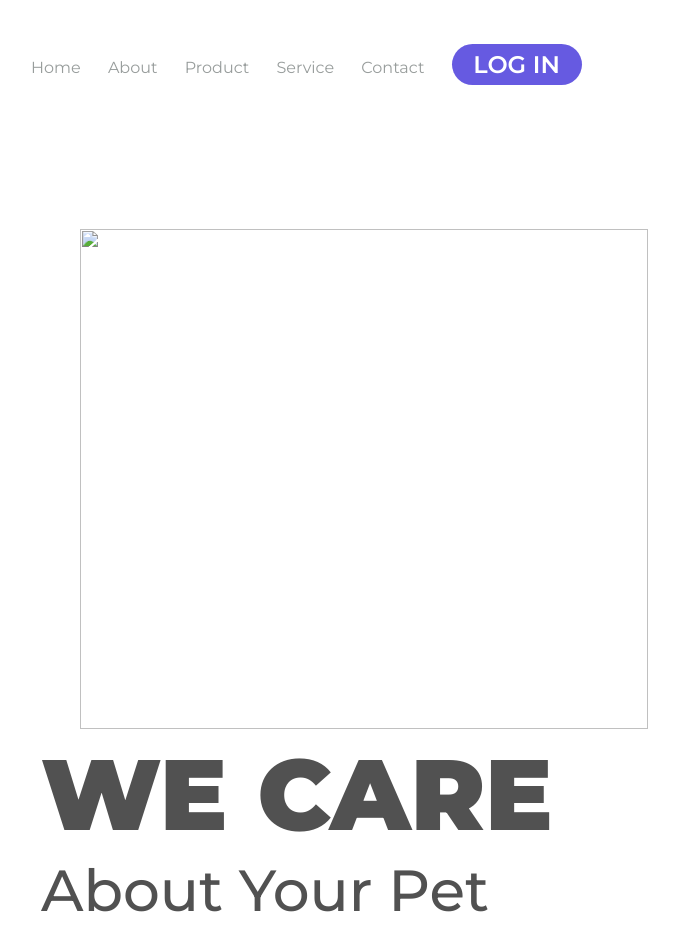
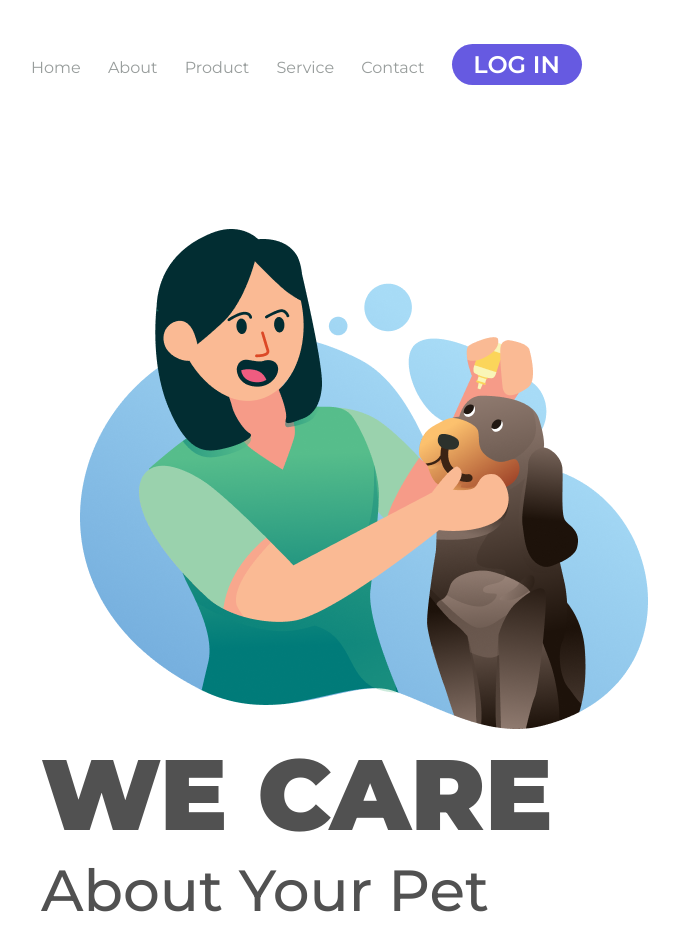
Before and after one commit to Brunnocgama/Layout-petShopping, a plain HTML site: page Index.html in a window 1280 px wide. Shown: the top 929 px of the page, without its empty margins (45-724 px from the left). Drawn offline with Linux system fonts and the light colour scheme.

Commit message:
srcmodificado

```diff
--- a/Index.html
+++ b/Index.html
@@ -22,7 +22,7 @@
 
     </header>
     <main>
-        <img src="./img/Illustration 2.png" class="img-logo">
+        <img src="./assets/Illustration 2.png" class="img-logo">
             <section>
                 <h1>WE CARE</h1>
                 <h2>About Your Pet</h2>
```
